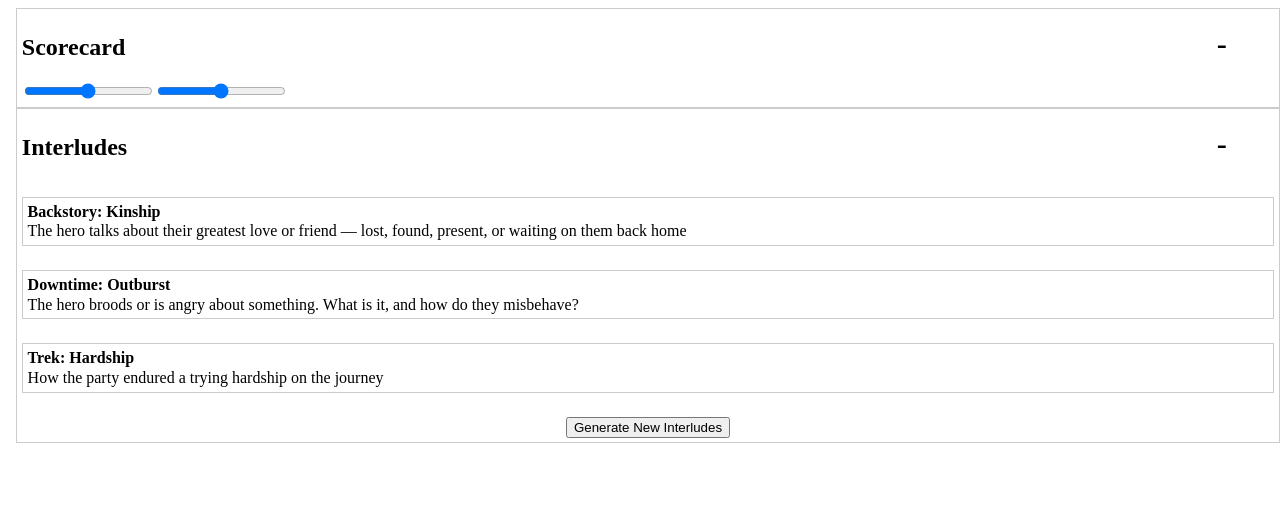
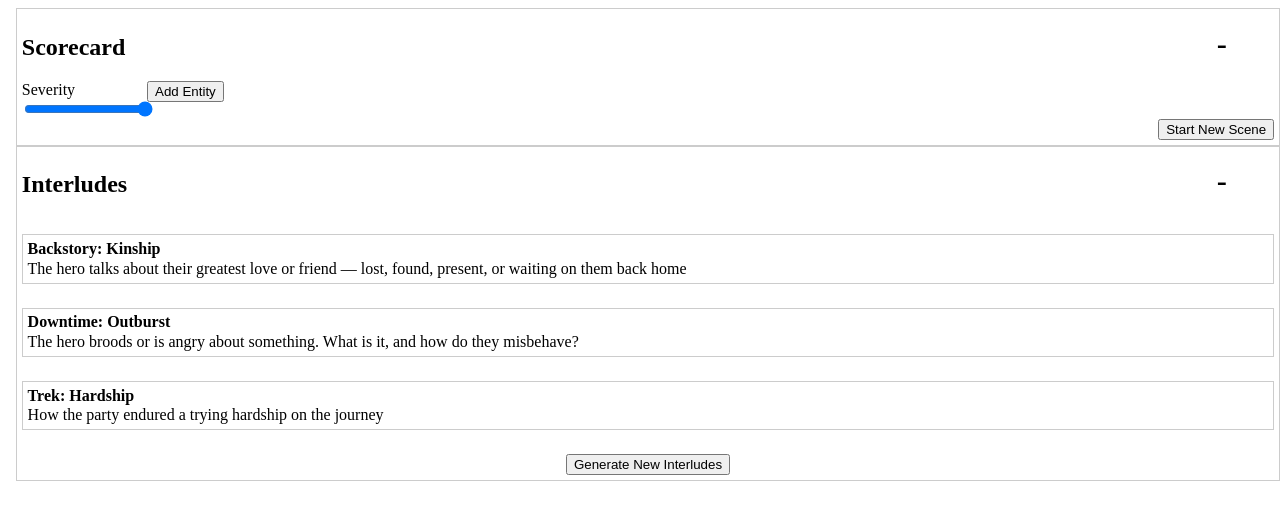
Before and after one commit to hutfut/rp-interlusion, a React (Create React App) app: page / in a window 1280 px wide. Shown: the top 520 px of the page. Built offline with nearby package versions, Linux system fonts and the light colour scheme.

Commit message:
wip scoreboard

```diff
--- a/src/App.js
+++ b/src/App.js
@@ -2,15 +2,14 @@ import './App.css';
 import InterludeOptionList from './components/interlude/InterludeOptionList';
 import CollapsibleContainer from './components/meta/CollapsibleContainer';
 import React from 'react';
-import Slider from './components/scorecard/Slider';
+import SceneManager from './components/scorecard/SceneManager';
 
 class InterludeApp extends React.Component {
   render () {
     return (
       <div className='app-container'>
         <CollapsibleContainer title="Scorecard">
-          <Slider initialValue={5} onChange={this.handleSliderChange} orientation="vertical" />
-          <Slider initialValue={5} onChange={this.handleSliderChange} orientation="horizontal" />
+          <SceneManager/>
         </CollapsibleContainer>
 
         <CollapsibleContainer title='Interludes'>
--- /dev/null
+++ b/src/components/scorecard/SceneEntity.js
@@ -0,0 +1,28 @@
+import React from 'react'
+import Slider from './Slider'
+
+class SceneEntity extends React.Component {
+    constructor(props){
+        super(props)
+
+        this.state = {
+            initialValue: this.props.initialValue,
+            index: this.props.index
+        }
+    }
+
+    handleEntityScoreChange = (value) => {
+        this.props.handleEntityScoreChange(this.props.index, value)
+    }
+
+    render () {
+        return (
+            <div className='scene-entity'>
+                <input type='text'></input>
+                <Slider initialValue={this.props.initialValue} onChange={this.handleEntityScoreChange} orientation="horizontal" />
+            </div>
+        )
+    }
+}
+
+export default SceneEntity;
--- /dev/null
+++ b/src/components/scorecard/SceneEntityList.js
@@ -0,0 +1,70 @@
+import React from 'react'
+import SceneEntity from './SceneEntity'
+import './styles/SceneEntityList.css'
+import _ from 'lodash'
+
+
+class SceneEntityList extends React.Component {
+    constructor(props) {
+        super(props)
+
+        this.state = {
+            entityList: [],
+            entityScores: {}
+        }
+
+    }
+
+    handleEntityScoreChange = (index, newScore) => {
+        const { entityScores } = this.state
+        _.set(entityScores, index, newScore)
+        this.setState({entityScores: entityScores})
+
+        this.props.updateEntityScores(this.state.entityScores)
+    }
+
+    addNewEntity = () => {
+
+        const index = this.state.entityList.length
+
+        const newEntity = <SceneEntity key={this.state.entityList.length} index={index} initialValue={.5} handleEntityScoreChange={this.handleEntityScoreChange}/>
+
+        this.setState(
+            {
+                entityList: this.state.entityList.concat(newEntity),
+                entityScores: _.set(this.state.entityScores, index, .5)
+            }
+        )
+
+        this.props.updateEntityScores(this.state.entityScores)
+
+    }
+
+
+    render () {
+
+        const {entityList} = this.state
+
+        return (
+            <div className='scene-entities'>
+                    {
+                        entityList.map((entity) => {
+                            return(
+                                entity
+                            )
+                        })
+                    }
+
+                    {(!this.props.isTracking)
+                        ? <button onClick={this.addNewEntity}>Add Entity</button>
+                        : null
+                    }
+
+
+
+            </div>
+        )
+    }
+}
+
+export default SceneEntityList
--- /dev/null
+++ b/src/components/scorecard/SceneManager.js
@@ -0,0 +1,84 @@
+import React from 'react'
+import SceneSeverity from './SceneSeverity';
+import SceneEntityList from './SceneEntityList'
+import SceneScores from './SceneScores'
+import './styles/SceneManager.css'
+import  _ from 'lodash';
+
+
+class SceneManager extends React.Component {
+
+    constructor(props){
+        super(props);
+
+        this.state = {
+            isTracking: false,
+            severity: 5,
+            entityScores: {},
+            interval: null,
+            scoreAggregates: {}
+        }
+    }
+
+    toggleTracking = () => {
+        this.setState({isTracking: !this.state.isTracking})
+    }
+
+    updateSeverity = (value) => {
+        this.setState({severity: value})
+    }
+
+    updateEntityScores = (entityData) => {
+        this.setState({entityScores: entityData})
+    }
+
+    logScores = () => {
+        const {entityScores} = this.state
+        const {scoreAggregates} = this.state
+
+        _.entries(entityScores).forEach((entry) => {
+            _.set(scoreAggregates, entry[0], parseFloat(_.get(scoreAggregates, entry[0], 0)) + parseFloat(entry[1]))
+        })
+
+        this.setState({scoreAggregates: scoreAggregates})
+    }
+
+    startSceneTracking = () => {
+        this.toggleTracking()
+
+        //TODO: customize timeout. scale with severity?
+        this.setState({interval: setInterval(this.logScores, 1000)})
+    }
+
+    stopTracking = () => {
+        this.toggleTracking()
+        clearInterval(this.state.interval)
+        this.setState({interval: null})
+    }
+
+
+    render () {
+
+        return (
+
+            <div>
+                <SceneSeverity initialValue={5} updateSeverity={this.updateSeverity}/>
+                <SceneEntityList updateEntityScores={this.updateEntityScores} isTracking={this.state.isTracking}/>
+                <SceneScores scoreAggregates={this.state.scoreAggregates}/>
+
+                <div className='scene-manager-buttons'>
+                    {(!this.state.isTracking)
+                        ? <button onClick={this.startSceneTracking}>Start New Scene</button>
+                        : <button onClick={this.stopTracking}>Stop Scene</button>
+                    }
+                </div>
+
+
+
+            </div>
+        )
+    }
+
+}
+
+export default SceneManager;
--- /dev/null
+++ b/src/components/scorecard/SceneScores.js
@@ -0,0 +1,33 @@
+import _ from 'lodash'
+import React from 'react'
+import './styles/SceneScores.css'
+
+class SceneScores extends React.Component {
+    constructor(props){
+        super(props)
+
+        this.state = {
+            scoreAggregates: this.props.scoreAggregates
+        }
+    }
+
+    render () {
+
+        const scoreAggregates = this.state.scoreAggregates
+
+        return (
+            <div className='scores'>
+                {
+                    _.entries(scoreAggregates).map((entry, index)=>{
+                        return (
+                            <div key={index}>
+                                {entry[0]} : {entry[1]}
+                            </div>)
+                    })
+                }
+            </div>
+        )
+    }
+}
+
+export default SceneScores
--- /dev/null
+++ b/src/components/scorecard/SceneSeverity.js
@@ -0,0 +1,29 @@
+import React from 'react'
+import Slider from './Slider'
+import './styles/SceneSeverity.css'
+
+class SceneSeverity extends React.Component {
+    constructor(props){
+        super(props);
+
+        this.state = {
+            initialValue: this.props.initialValue
+        }
+    }
+
+    updateSeverity = (value) => {
+        this.props.updateSeverity(value)
+    }
+
+    render () {
+
+        return (
+            <div className='scene-severity'>
+                <div>Severity</div>
+                <Slider initialValue={this.state.initialValue} onChange={this.updateSeverity} orientation="vertical" />
+            </div>
+        )
+    }
+}
+
+export default SceneSeverity;
--- a/src/components/scorecard/Slider.js
+++ b/src/components/scorecard/Slider.js
@@ -1,4 +1,5 @@
 import React, { Component } from 'react';
+import './styles/Slider.css'
 
 class Slider extends Component {
   constructor(props) {
@@ -12,25 +13,27 @@ class Slider extends Component {
     const value = parseFloat(event.target.value);
     this.setState({ value });
     if (this.props.onChange) {
-      this.props.onChange(value);
+      this.setState({ value });
     }
+
+    this.props.onChange(value)
   };
 
   render() {
     const { value } = this.state;
-    const { orientation } = this.props;
+    const { orientation, handleEntityScoreChange } = this.props;
     const isVertical = orientation === 'vertical';
 
     return (
         <input
-          appearance='slider-vertical'
+          onChange={this.handleChange}
           type="range"
           min={0}
-          max={10}
-          step={0.1}
+          max={1}
+          step={0.05}
           value={value}
-          onChange={this.handleChange}
           orient={isVertical ? 'vertical' : 'horizontal'}
+          className='slider'
         />
     );
   }
--- /dev/null
+++ b/src/components/scorecard/styles/SceneEntityList.css
@@ -0,0 +1,4 @@
+.scene-entities {
+    display: inline-block;
+    vertical-align: top;
+}
--- /dev/null
+++ b/src/components/scorecard/styles/SceneManager.css
@@ -0,0 +1,3 @@
+.scene-manager-buttons {
+    text-align: right;
+}
--- /dev/null
+++ b/src/components/scorecard/styles/SceneScores.css
@@ -0,0 +1,4 @@
+.scores {
+    display: inline-block;
+    padding-left: 50px;
+}
--- /dev/null
+++ b/src/components/scorecard/styles/SceneSeverity.css
@@ -0,0 +1,4 @@
+.scene-severity {
+    width: 10%;
+    display:inline-block;
+}
--- /dev/null
+++ b/src/components/scorecard/styles/Slider.css
@@ -0,0 +1,4 @@
+.slider {
+    display: inline-block;
+    vertical-align: middle;
+}
```
